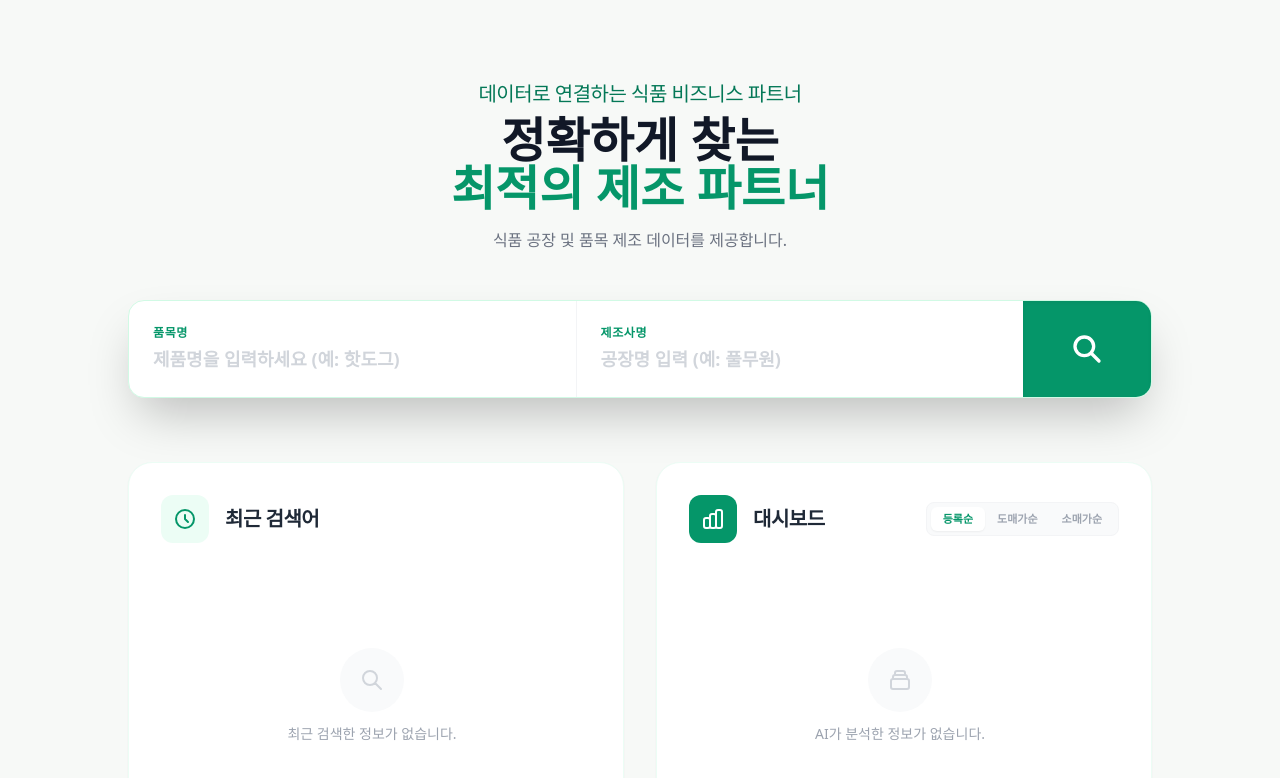
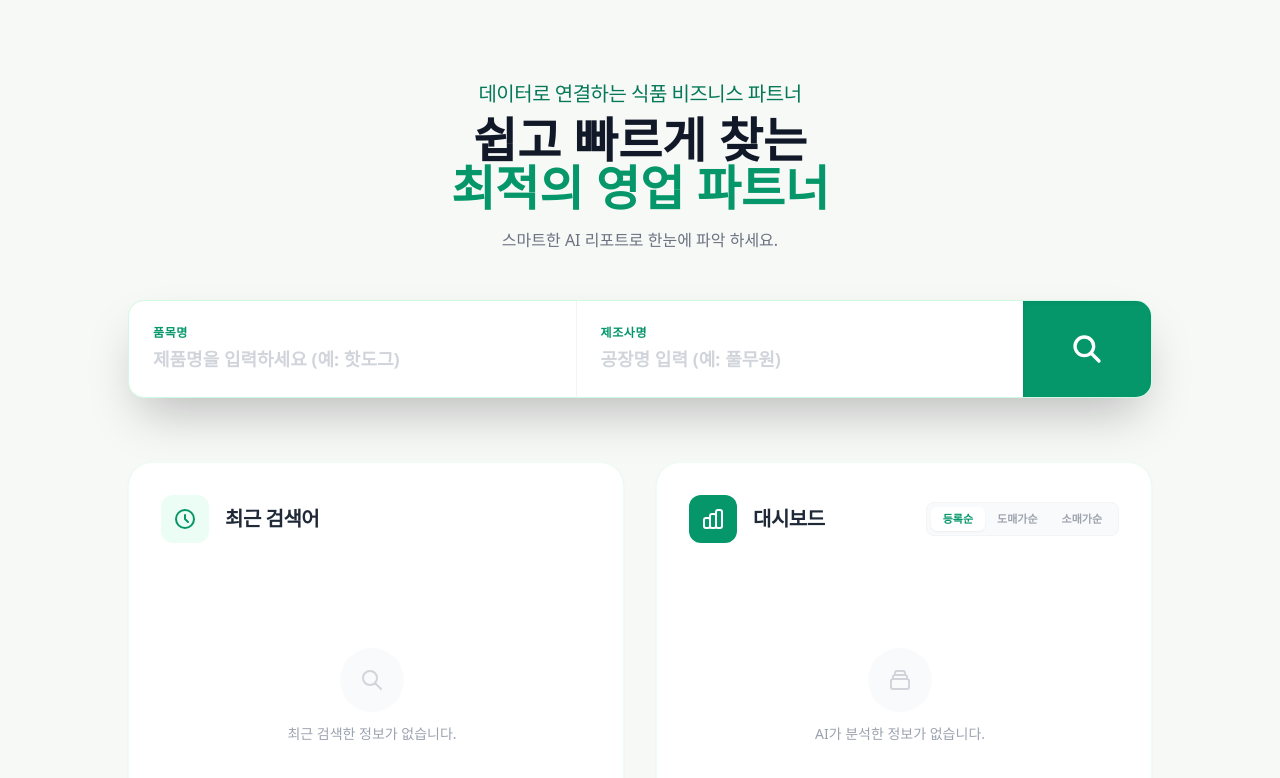
Before and after one commit to Jihoon-Yoon96/foodInsight, a Nuxt app: page / in a window 1280 px wide. Shown: the top 778 px of the page. Built offline with nearby package versions, Linux system fonts and the light colour scheme; a web font is replaced by a local one.

Commit message:
메인 카피문구 수정

```diff
--- a/app/pages/index.vue
+++ b/app/pages/index.vue
@@ -5,11 +5,11 @@
         데이터로 연결하는 식품 비즈니스 파트너
       </p>
       <h1 class="text-4xl md:text-5xl font-extrabold text-gray-900 leading-tight">
-        정확하게 찾는<br />
-        <span class="text-[#059669]">최적의 제조 파트너</span>
+        쉽고 빠르게 찾는<br />
+        <span class="text-[#059669]">최적의 영업 파트너</span>
       </h1>
       <p class="mt-4 text-gray-500 text-sm md:text-base">
-        식품 공장 및 품목 제조 데이터를 제공합니다.
+        스마트한 AI 리포트로 한눈에 파악 하세요.
       </p>
     </div>
 
```
